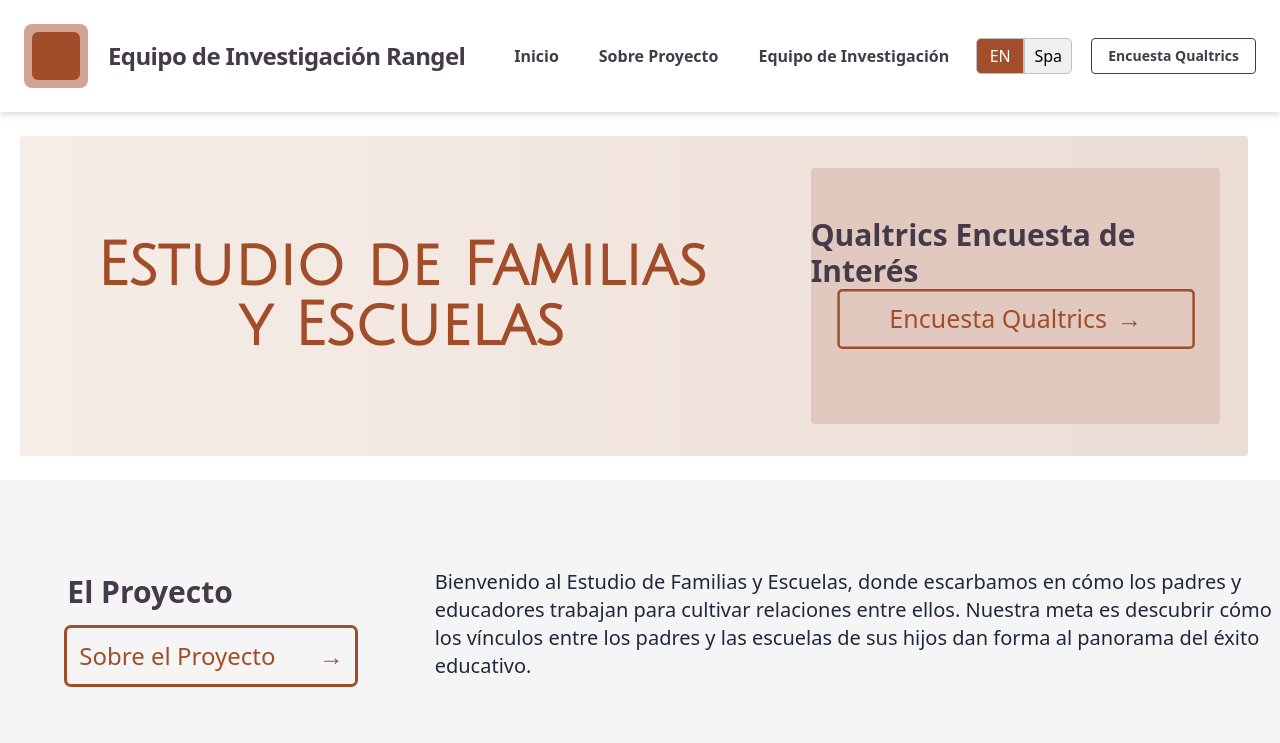
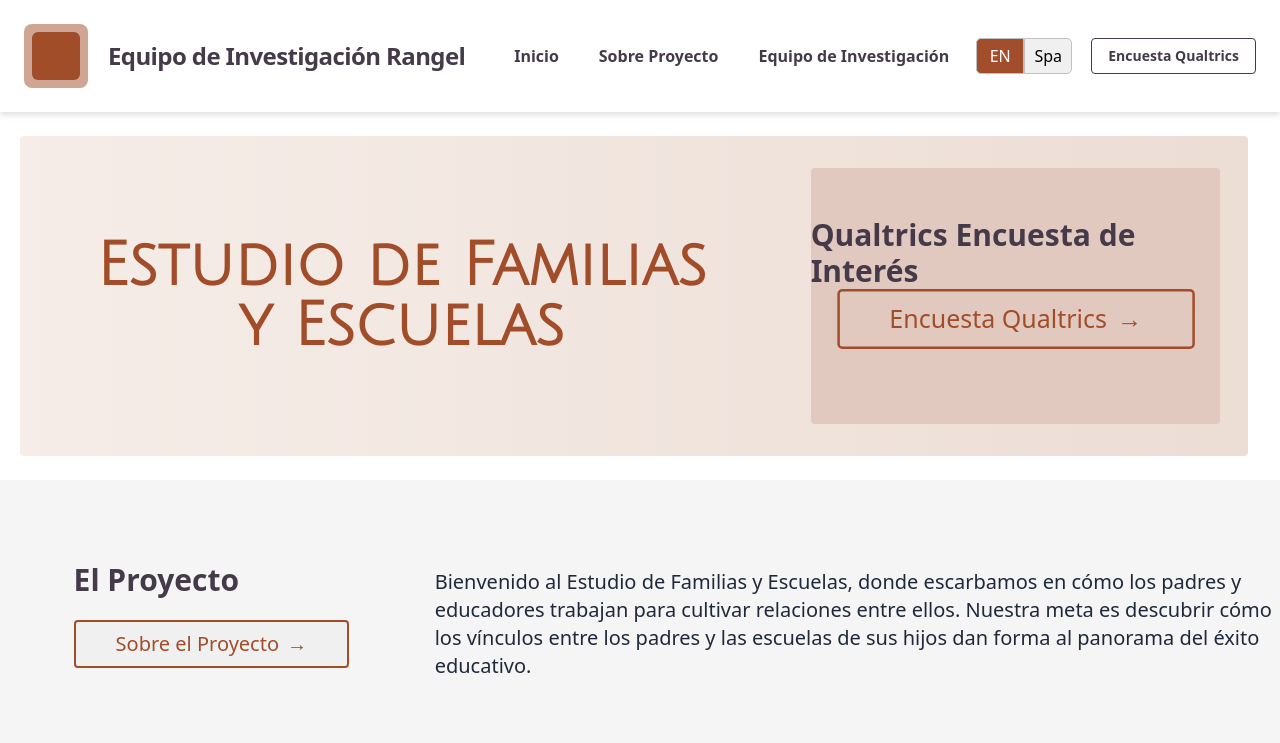
Before and after one commit to fullstackatbrown/rangel-research, a Next.js app: page /homeESP in a window 1280 px wide. Shown: the top 743 px of the page. Built offline with nearby package versions, Linux system fonts and the light colour scheme.

Commit message:
feat: Add same changes to Spanish home page

```diff
--- a/src/pages/homeESP.tsx
+++ b/src/pages/homeESP.tsx
@@ -1,5 +1,6 @@
 import QualtricsButtonESP from "@/components/qualtricsButtonESP";
 import NavigationBarESP from "@/components/navigationBarESP";
+import ButtonLink from "@/components/buttonLink";
 
 export default function Home() {
   return (
@@ -15,7 +16,7 @@ export default function Home() {
             <h1 className="text-3xl text-gray-purple w-84 bg-transparent -mb-20 font-bold pb-5">
               Qualtrics Encuesta de Interés
             </h1>
-            <div className="bg-transparent flex justify-center -translate-y-8 transform scale-125">
+            <div className="bg-transparent flex justify-center -translate-y-8 scale-125">
               <QualtricsButtonESP />
             </div>
           </div>
@@ -27,10 +28,9 @@ export default function Home() {
           <h1 className="text-3xl w-84 bg-transparent -mb-20 text-gray-purple font-bold">
             El Proyecto
           </h1>
-          <button className="outline outline-brown5 rounded text-white bg-transparent bg-slate-400 w-72 flex p-3 text-2xl -mt-20 justify-between">
-            <h1 className="bg-transparent text-brown5">Sobre el Proyecto</h1>
-            <h1 className="bg-transparent text-brown5">→</h1>
-          </button>
+          <div className="-translate-y-10">
+          <ButtonLink text="Sobre el Proyecto" url="/about"/>
+          </div>
         </div>
 
         <div className="rounded bg-transparent w-2/3 h-full grid items-center justify-center">
```
